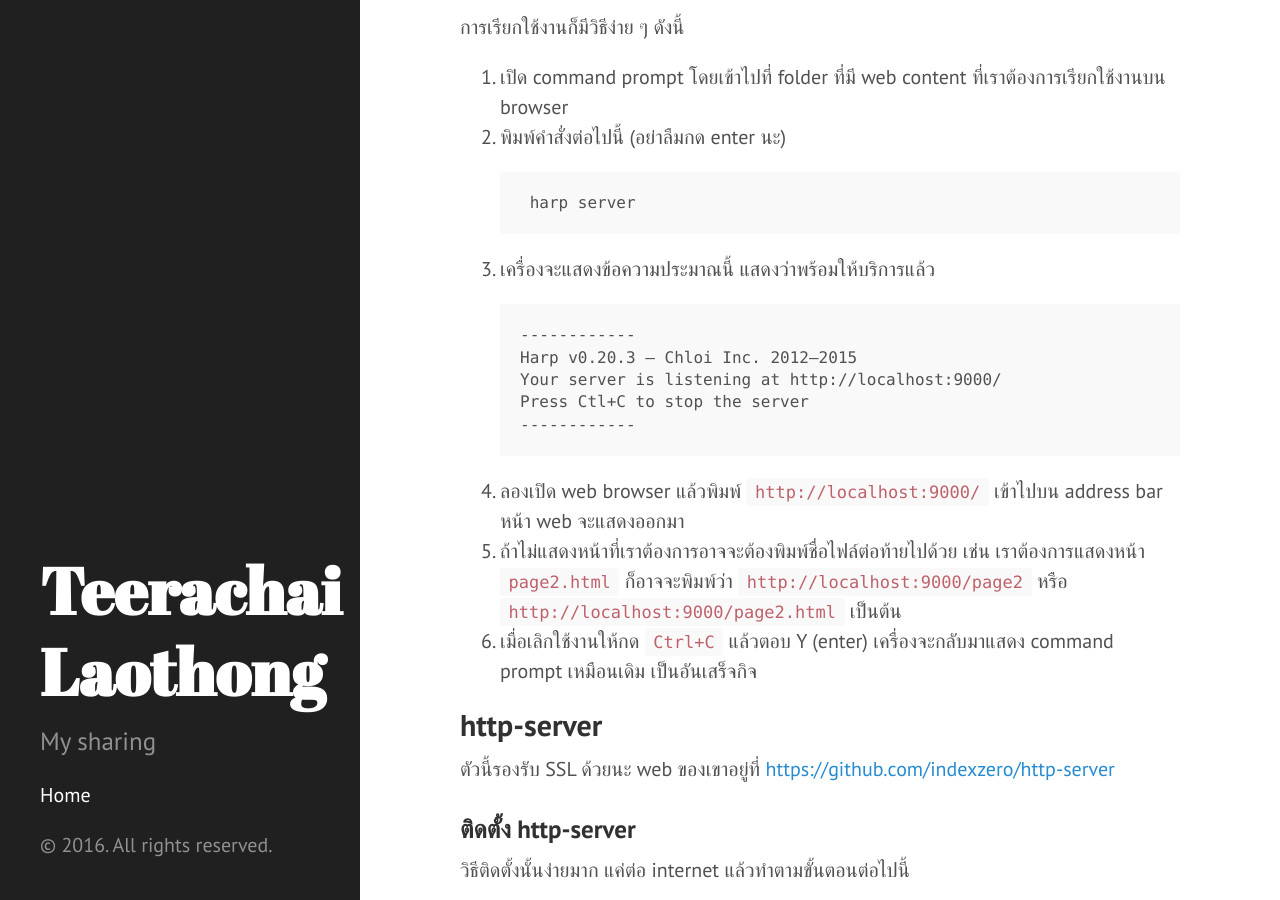
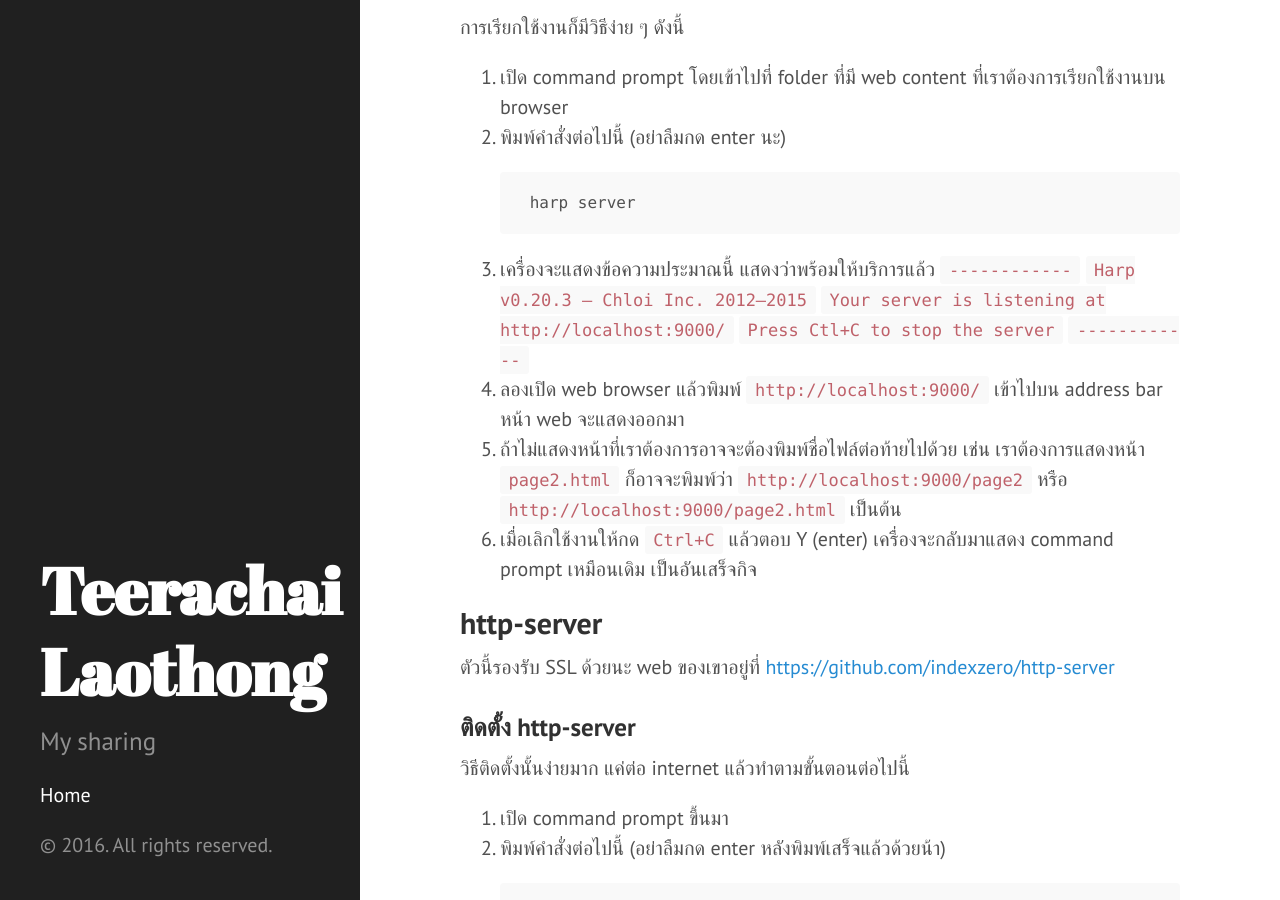
Before and after one commit to tlaothong/tlaothong.github.io, a Jekyll site: the page built from _posts/2016-10-06-local-server.markdown, in a window 1280 px wide and 900 px high, scrolled down 2203 px. Built offline with Jekyll 4.4.1, drawn with Linux system fonts in a browser that asks for light colours; comment, search, counter and statistics services are not loaded.

Commit message:
Before final.

````diff
--- a/_posts/2016-10-06-local-server.markdown
+++ b/_posts/2016-10-06-local-server.markdown
@@ -76,14 +76,11 @@ npm --version
     harp server
     ```
 3. เครื่องจะแสดงข้อความประมาณนี้ แสดงว่าพร้อมให้บริการแล้ว
-
-    ```
-------------
-Harp v0.20.3 – Chloi Inc. 2012–2015
-Your server is listening at http://localhost:9000/
-Press Ctl+C to stop the server
-------------
-    ```
+    `------------`
+    `Harp v0.20.3 – Chloi Inc. 2012–2015`
+    `Your server is listening at http://localhost:9000/`
+    `Press Ctl+C to stop the server`
+    `------------`
 4. ลองเปิด web browser แล้วพิมพ์ `http://localhost:9000/` เข้าไปบน address bar หน้า web จะแสดงออกมา
 5. ถ้าไม่แสดงหน้าที่เราต้องการอาจจะต้องพิมพ์ชื่อไฟล์ต่อท้ายไปด้วย เช่น เราต้องการแสดงหน้า `page2.html`
     ก็อาจจะพิมพ์ว่า `http://localhost:9000/page2` หรือ `http://localhost:9000/page2.html` เป็นต้น
````
